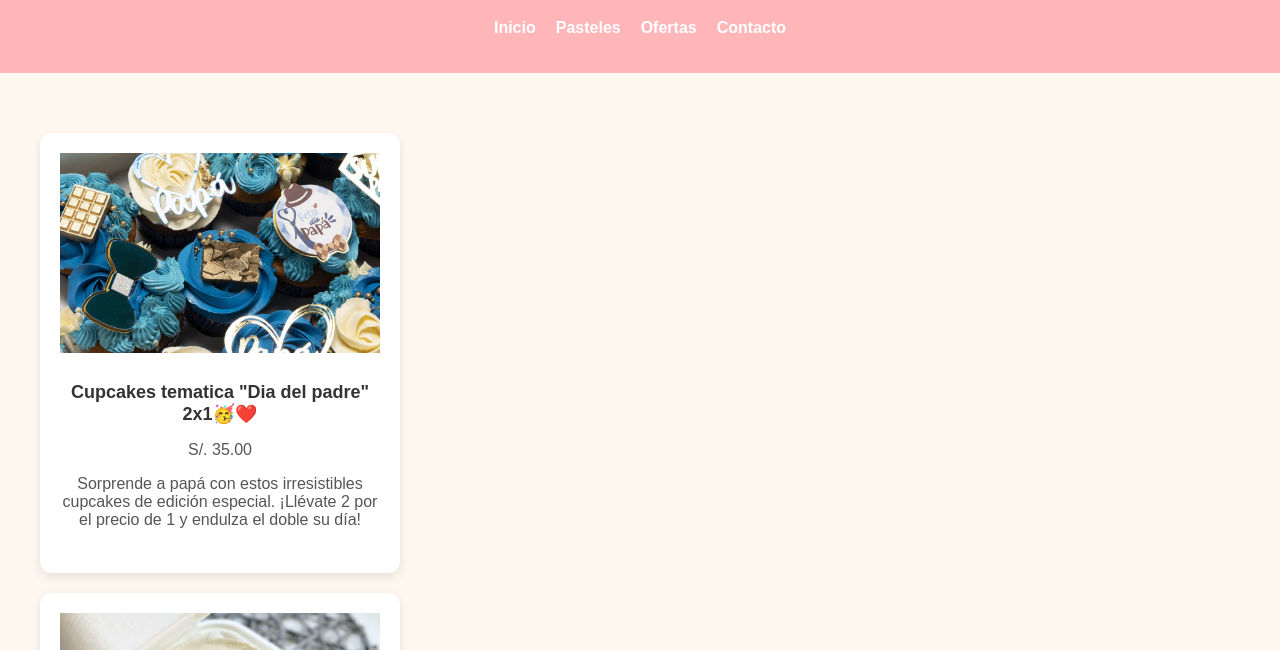
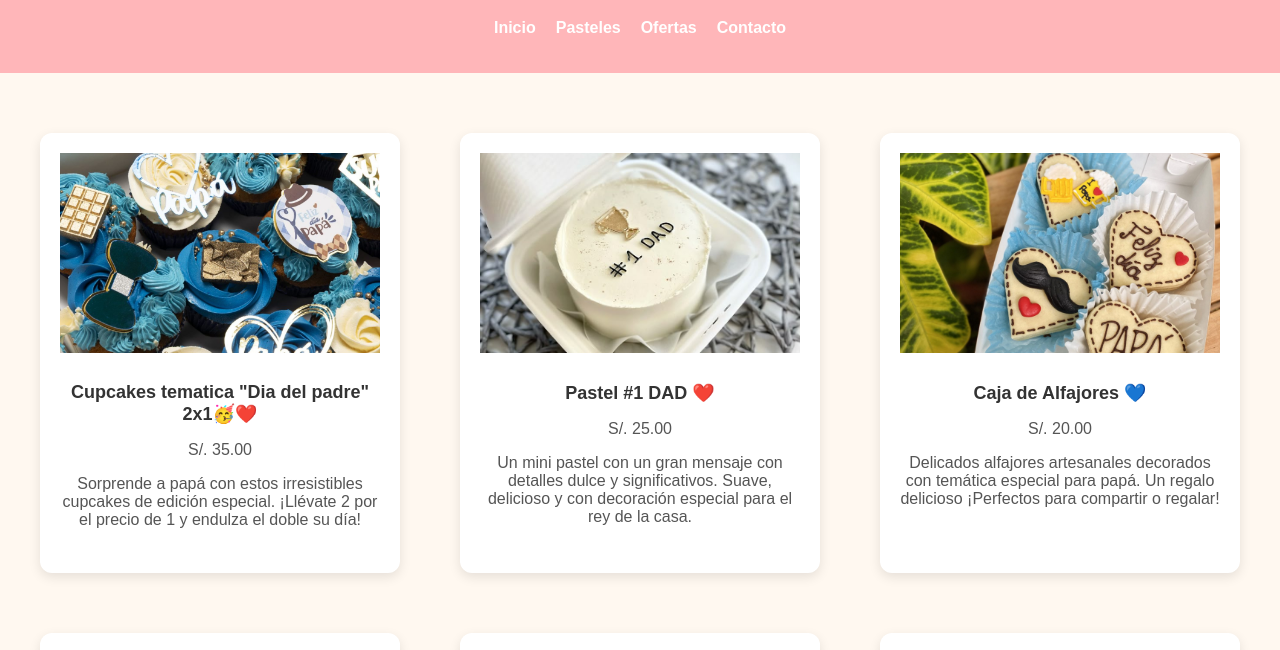
Before and after one commit to JuanAldairRamirezMendez/ProyectoCSS, a plain HTML site: page proyecto/Ofertas.html in a window 1280 px wide. Shown: the part 81-731 px from the top of the page. Drawn offline with Linux system fonts and the light colour scheme.

Commit message:
Modificando el css

```diff
--- a/proyecto/css/Ofertas.css
+++ b/proyecto/css/Ofertas.css
@@ -59,7 +59,7 @@ header {
     color: #d72638;
 }
 
-main{
+section{
     padding: 40px 20px;
     display: grid;
     grid-template-columns: repeat(3, 1fr);
```
